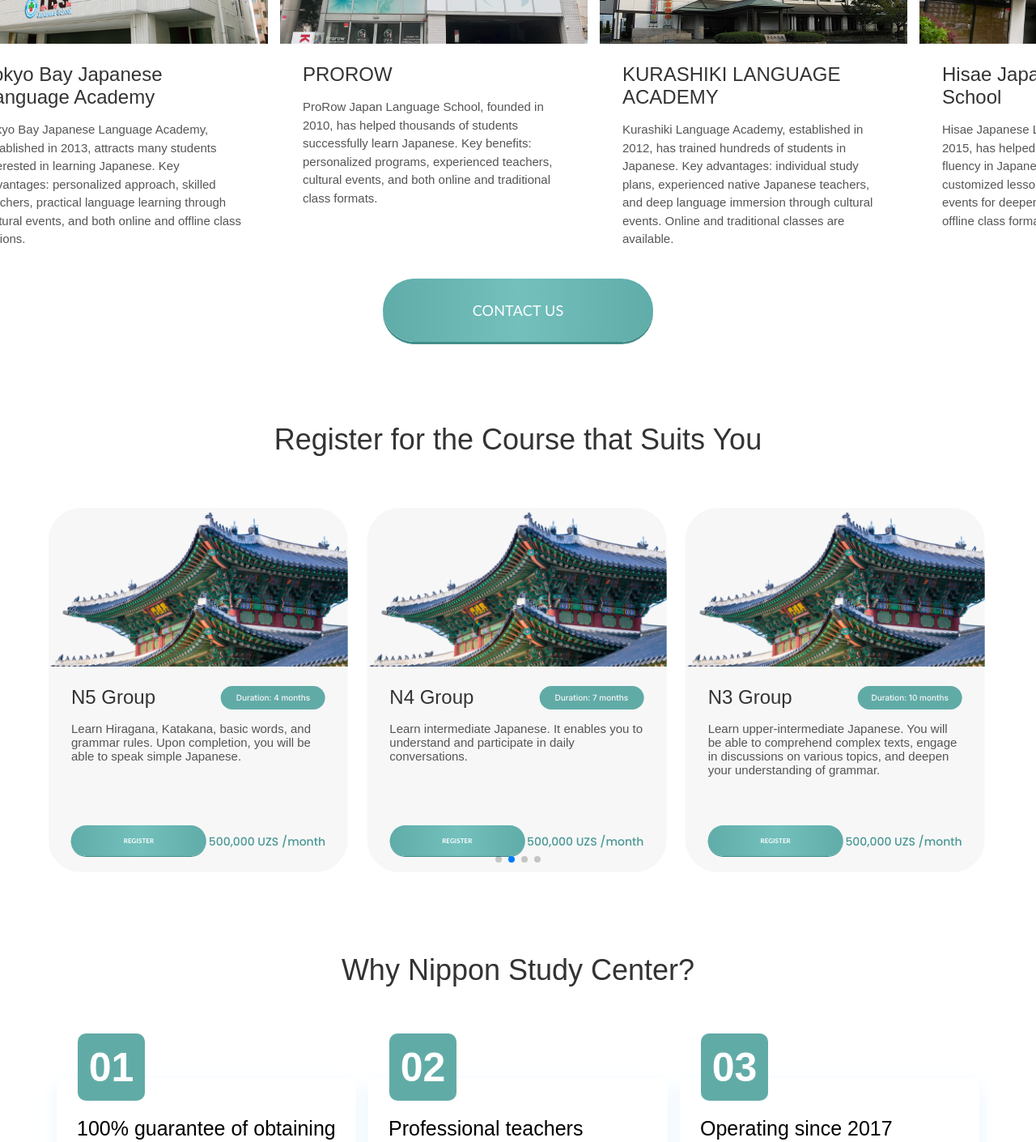
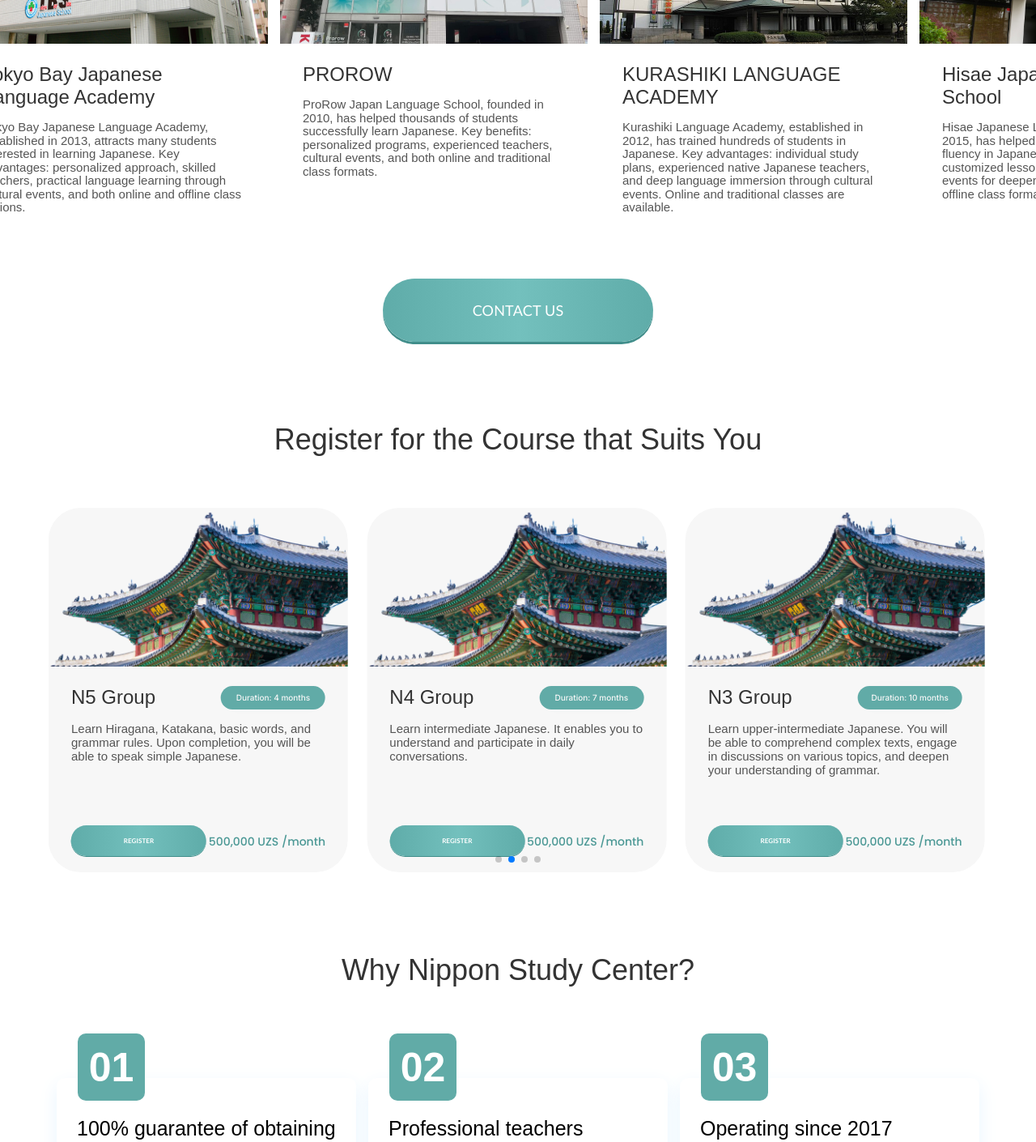
Before and after one commit to 932525862/nipppone, a React (Vite) app: page / in a window 1280 px wide. Shown: the part 5220-6630 px from the top of the page at 81% size. Built offline with nearby package versions, Linux system fonts and the light colour scheme; a web font is replaced by a local one.

Commit message:
fix: responsive

```diff
--- a/src/styles/components/_academy.scss
+++ b/src/styles/components/_academy.scss
@@ -36,13 +36,13 @@
                     font-weight: 400;
                     font-size: 25px;
                     color: #000;
-                    margin-bottom: 35px;
+                    margin-bottom: 20px;
                 }
                 .card-description{
                     font-family: "Gilroy", sans-serif;
                     font-weight: 400;
                     font-size: 18px;
-                    line-height: 150%;
+                    line-height: 110%;
                     color: #000;
                 }
             }
--- a/src/styles/components/_university.scss
+++ b/src/styles/components/_university.scss
@@ -42,7 +42,7 @@
         p {
           font-weight: 400;
           font-size: 15px;
-          line-height: 150%;
+          line-height: 110%;
           color: #555;
           max-width: 100%;
           font-family: "Gilroy", sans-serif;
```
